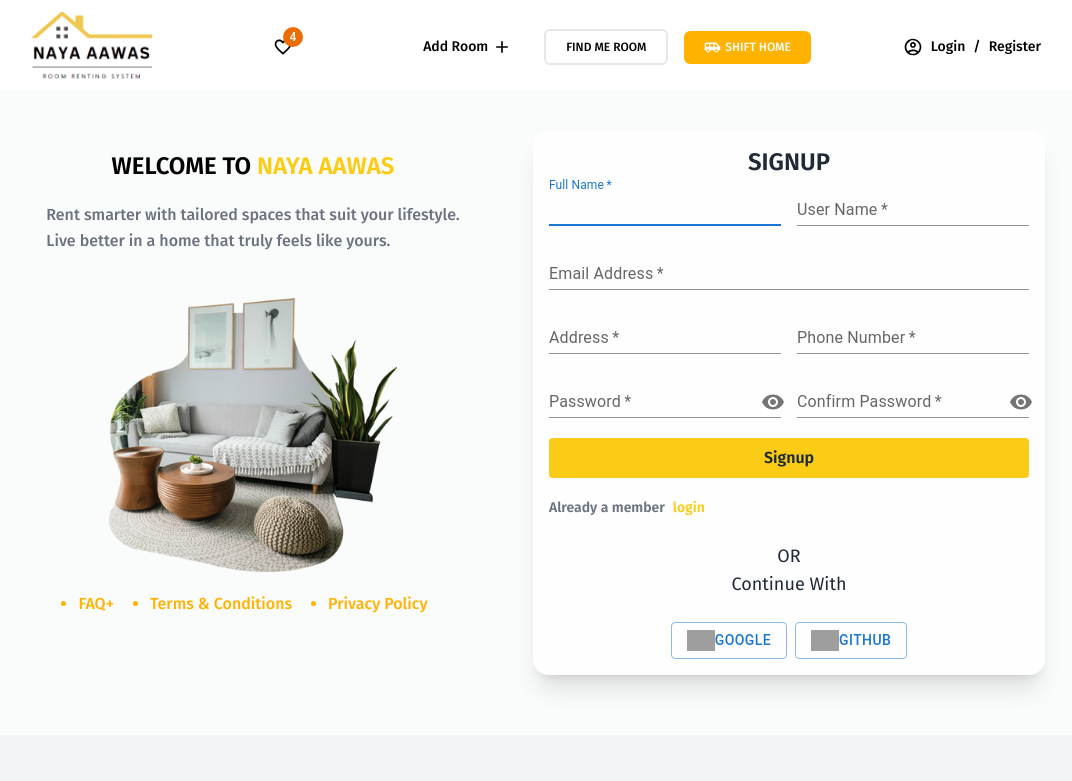
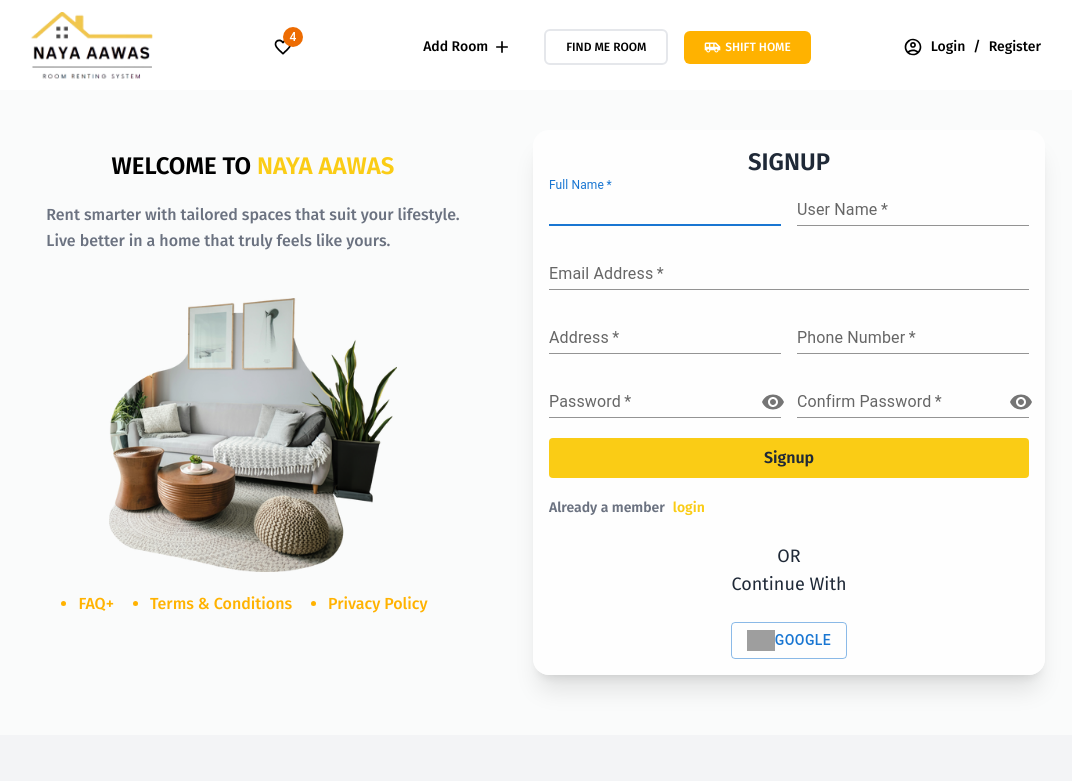
Before and after one commit to bhatta09/Room-Rental-System, a React (Vite) app: page /sign-up in a window 1280 px wide. Shown: the top 781 px of the page, without its empty margins (111-1183 px from the left). Built offline with nearby package versions, Linux system fonts and the light colour scheme; grey boxes are pictures that could not be loaded.

Commit message:
-verification page solved

```diff
--- a/src/pages/EmailVerification.jsx
+++ b/src/pages/EmailVerification.jsx
@@ -1,6 +1,11 @@
 import React from "react";
+
+import { useLocation } from "react-router-dom";
 import logo from "../assets/home0.png";
 const EmailVerification = () => {
+  const location = useLocation();
+  const { email } = location.state || {}; // Get the email from the state
+
   return (
     <section className="flex flex-col gap-4 items-center mb-24 mt-10 ">
       <div>
@@ -15,8 +20,8 @@ const EmailVerification = () => {
         </h3>
         <h1 className="text-2xl font-semibold tracking-normal">
           We have sent a confirmation link to{" "}
-          <span className="text-[#FFB200]">[user-email]</span>. Please check
-          your inbox and click on the link to verify your account.
+          <span className="text-[#FFB200]">{email || "your email"}</span>.
+          Please check your inbox and click on the link to verify your account.
         </h1>
       </div>
 
--- a/src/pages/SignUp.jsx
+++ b/src/pages/SignUp.jsx
@@ -1,6 +1,12 @@
 import AuthBg from "../components/Auth/AuthBg";
 import { Link, useNavigate } from "react-router-dom";
-import { Button, TextField, IconButton, InputAdornment, Grid2 } from "@mui/material";
+import {
+  Button,
+  TextField,
+  IconButton,
+  InputAdornment,
+  Grid2,
+} from "@mui/material";
 import { Visibility, VisibilityOff } from "@mui/icons-material";
 import { useState } from "react";
 import axios from "axios";
@@ -16,7 +22,7 @@ const SignUp = () => {
     confirmPassword: "",
   });
 
-  const [formErrors, setFormErrors] = useState({}); // State for form validation errors
+  const [formErrors, setFormErrors] = useState({});
   const [showPassword, setShowPassword] = useState(false);
   const navigate = useNavigate();
 
@@ -28,7 +34,6 @@ const SignUp = () => {
     }));
   };
 
-
   const handleClickShowPassword = () => setShowPassword(!showPassword);
 
   // Google login handler
@@ -36,21 +41,16 @@ const SignUp = () => {
     window.location.href = "http://localhost:9090/oauth2/authorization/google";
   };
 
-  // GitHub login handler
-  const handleGithubLogin = () => {
-    window.location.href = "http://localhost:9090/oauth2/authorization/github";
-  };
-
   const handleSubmit = async (e) => {
     e.preventDefault();
     try {
       const response = await axios.post("/api/v1/auth/signUp", formData);
       console.log(response.data);
-      navigate("/emailverification");
+      navigate("/emailverification", { state: { email: formData.email } });
     } catch (error) {
       if (error.response && error.response.data) {
         const errors = error.response.data;
-        setFormErrors(errors); // Populate formErrors with API validation errors
+        setFormErrors(errors);
       } else {
         setFormErrors({
           general: "An unexpected error occurred",
@@ -141,7 +141,7 @@ const SignUp = () => {
             </Grid2>
             <Grid2 size={6}>
               <TextField
-               type={showPassword ? "text" : "password"}
+                type={showPassword ? "text" : "password"}
                 variant="standard"
                 required
                 fullWidth
@@ -154,10 +154,7 @@ const SignUp = () => {
                 InputProps={{
                   endAdornment: (
                     <InputAdornment position="end">
-                      <IconButton
-                        onClick={handleClickShowPassword}
-                        edge="end"
-                      >
+                      <IconButton onClick={handleClickShowPassword} edge="end">
                         {showPassword ? <VisibilityOff /> : <Visibility />}
                       </IconButton>
                     </InputAdornment>
@@ -167,7 +164,7 @@ const SignUp = () => {
             </Grid2>
             <Grid2 size={6}>
               <TextField
-               type={showPassword ? "text" : "password"}
+                type={showPassword ? "text" : "password"}
                 variant="standard"
                 required
                 fullWidth
@@ -180,10 +177,7 @@ const SignUp = () => {
                 InputProps={{
                   endAdornment: (
                     <InputAdornment position="end">
-                      <IconButton
-                        onClick={handleClickShowPassword}
-                        edge="end"
-                      >
+                      <IconButton onClick={handleClickShowPassword} edge="end">
                         {showPassword ? <VisibilityOff /> : <Visibility />}
                       </IconButton>
                     </InputAdornment>
@@ -221,14 +215,6 @@ const SignUp = () => {
               />
               Google
             </Button>
-            <Button variant="outlined" onClick={handleGithubLogin}>
-              <img
-                className="w-7"
-                src="https://img.icons8.com/?size=100&id=62856&format=png&color=000000"
-                alt="GitHub"
-              />
-              GitHub
-            </Button>
           </div>
         </div>
       </div>
```
